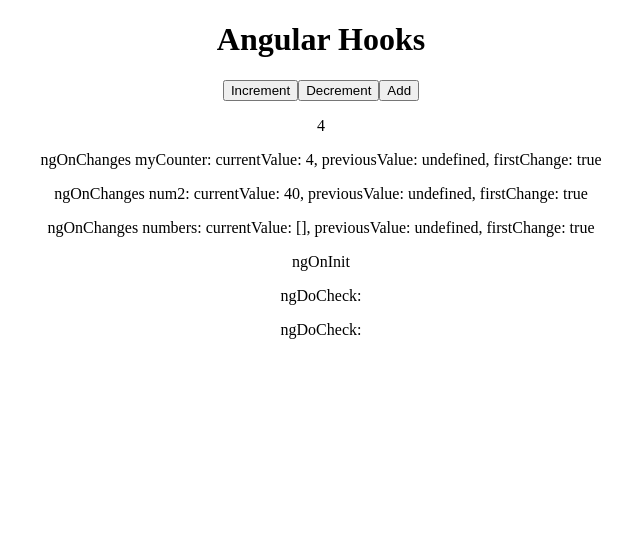
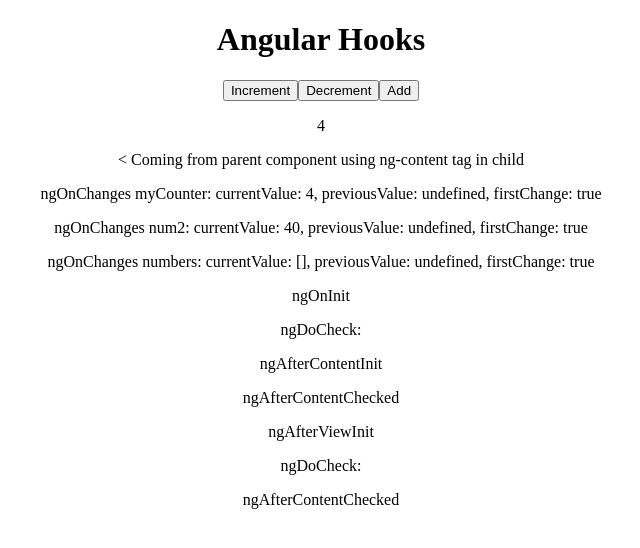
Before and after one commit to ShriyanshJn/angular-hooks, an Angular app: page / in a window 1280 px wide. Shown: the top 548 px of the page, without its empty margins (319-959 px from the left). Built offline with nearby package versions, Linux system fonts and the light colour scheme.

Commit message:
content and view hooks

```diff
--- a/src/app/app.component.html
+++ b/src/app/app.component.html
@@ -14,7 +14,8 @@
       <button (click)="increment()">Increment</button>
       <button (click)="decrement()">Decrement</button>
       <button (click)="add()">Add</button>
-      <app-child [myCounter]="counter" [num2]="num2" [numbers]="numbers"></app-child>
+      <app-child [myCounter]="counter" [num2]="num2" [numbers]="numbers"> Coming from parent component using ng-content
+        tag in child</app-child>
     </div>
   </div>
 </body>
--- a/src/app/components/child/child.component.html
+++ b/src/app/components/child/child.component.html
@@ -1,4 +1,5 @@
 <p>{{myCounter}}</p>
-<div *ngFor="let log of changeLog">
-    <p>{{log}}</p>
-</div>
+<<ng-content></ng-content>
+    <div *ngFor="let log of changeLog">
+        <p>{{log}}</p>
+    </div>
--- a/src/app/components/child/child.component.ts
+++ b/src/app/components/child/child.component.ts
@@ -3,7 +3,7 @@
 //!     But if we reinitialize array/object their memory location gets updated and ngOnChanges is triggred instead of ngDoCheck
 
 import { CommonModule } from '@angular/common';
-import { Component, DoCheck, Input, OnChanges, OnInit, SimpleChange, SimpleChanges } from '@angular/core';
+import { AfterContentChecked, AfterContentInit, AfterViewInit, Component, DoCheck, Input, OnChanges, OnInit, SimpleChange, SimpleChanges } from '@angular/core';
 
 @Component({
   selector: 'app-child',
@@ -12,12 +12,13 @@
   templateUrl: './child.component.html',
   styleUrl: './child.component.scss'
 })
-export class ChildComponent implements OnChanges, OnInit, DoCheck {
+export class ChildComponent implements OnChanges, OnInit, DoCheck, AfterContentInit, AfterContentChecked, AfterViewInit {
   @Input() myCounter!: number
   @Input() num2!: number
   public changeLog: string[] = [];
   @Input() numbers!: number[];
 
+  //* triggered initially and whenever a new value comes in ngOnChanges
   ngOnChanges(changes: SimpleChanges): void {
     console.log('ngOnChanges')
     console.log(changes)
@@ -34,9 +35,29 @@
     this.changeLog.push('ngOnInit')
   }
 
-  //* triggered initially and whenever a new value comes in ngOnChanges
   ngDoCheck(): void {
     console.log("ngDoCheck")
     this.changeLog.push(`ngDoCheck: ${this.numbers.toString()}`)
   }
+
+  //* ngAfterContentInit hook is used to check if the data coming from the parent component (ng-content) has been initialized properly and also for complex computations
+  //* only <ng-content>
+  ngAfterContentInit(): void {
+    console.log("ngAfterContentInit")
+    this.changeLog.push("ngAfterContentInit")
+  }
+
+  //* triggered after ngDoCheck and after ngAfterContentInit
+  //* used to check if the data coming from the parent component is successfully initialised and to do dom MANIPLUAITON ON THAT COMPONENT
+  ngAfterContentChecked(): void {
+    console.log("ngAfterContentChecked")
+    this.changeLog.push("ngAfterContentChecked")
+  }
+
+  //* ngAfterViewInit hook is used to check if the data coming from the parent component (whole) has been initialized properly and loaded successfully in UI
+  //* whole child component
+  ngAfterViewInit(): void {
+    console.log("ngAfterViewInit")
+    this.changeLog.push("ngAfterViewInit")
+  }
 }
```
